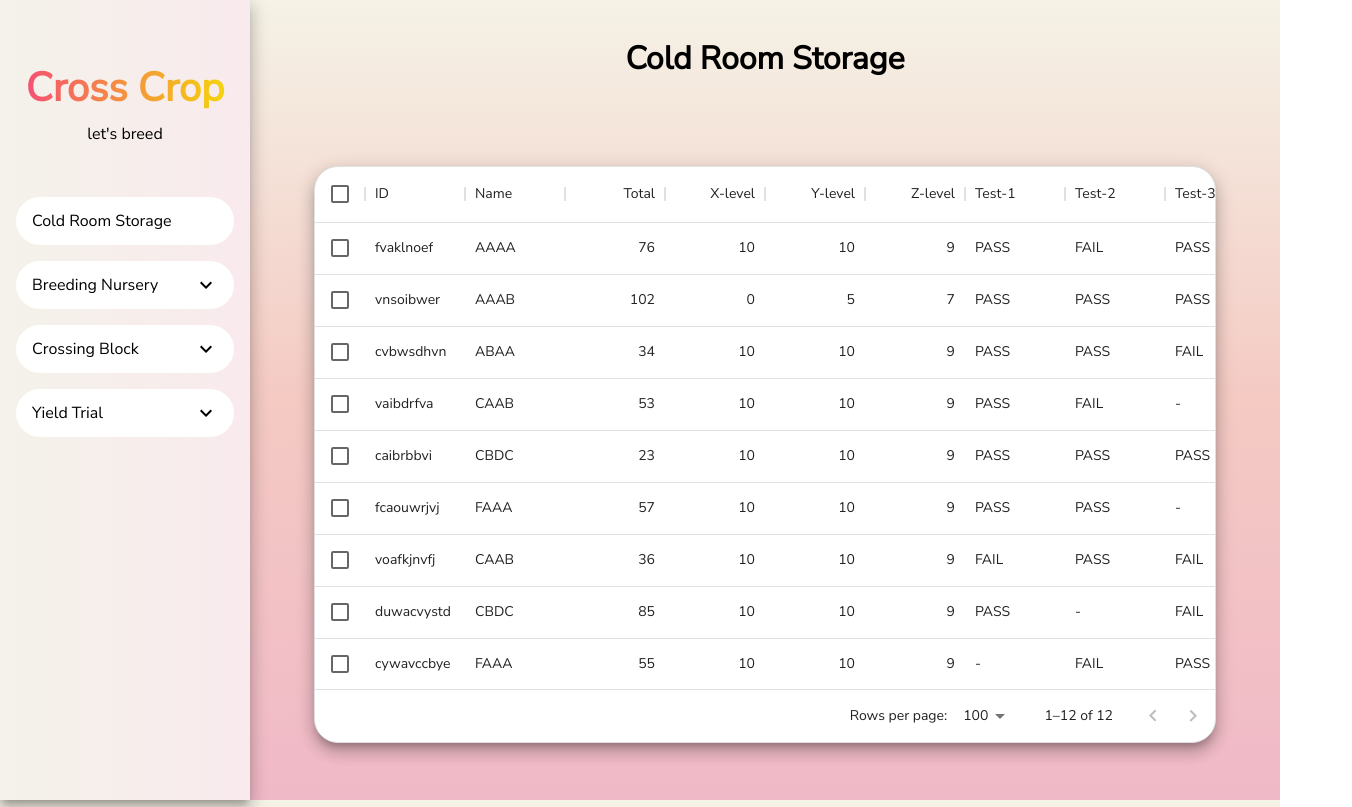
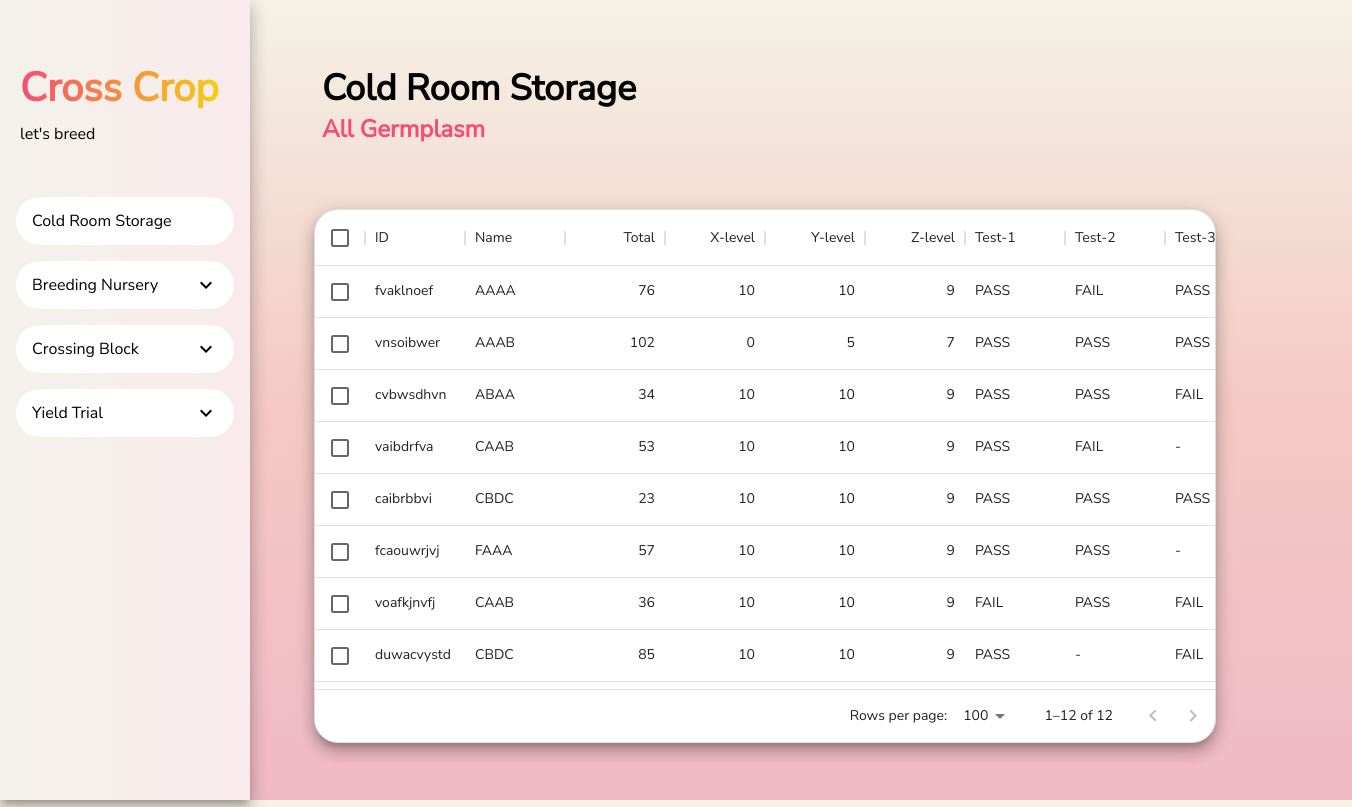
Before and after one commit to mmookptr/crosscrop-frontend, a React (Create React App) app: page /cold-room-storage in a window 1280 px wide. Shown: the whole page, 1352 px wide, since content can reach past the window. Built offline with nearby package versions, Linux system fonts and the light colour scheme.

Commit message:
add pageTitle styling

```diff
--- a/src/App.css
+++ b/src/App.css
@@ -1,4 +1,4 @@
 .App {
-  text-align: center;
+  /* text-align: center; */
   height: 100%;
 }
--- a/src/App.js
+++ b/src/App.js
@@ -26,6 +26,15 @@ const theme = createTheme({
 	},
 	typography: {
 		fontFamily: ["Nunito Sans"],
+		pageTitle: {
+			fontSize: "36px",
+			fontWeight: "bold",
+		},
+		pageSubTitle: {
+			fontSize: "24px",
+			fontWeight: "bold",
+			color: "#f54d75"
+		}
 	},
 });
 
--- a/src/components/DatasheetLayout.js
+++ b/src/components/DatasheetLayout.js
@@ -4,8 +4,6 @@ import { Box } from "@mui/system";
 import { DataGrid } from '@mui/x-data-grid';
 
 import { mockData } from '../mockData';
-
-import '../css/Datasheet.css'
 
 const columns = [
   {field: "id", headerName: "ID"},
--- a/src/css/Datasheet.css
+++ /dev/null
@@ -1,7 +0,0 @@
-.Datasheet {
-  display: flex;
-  height: 100%;
-  /* width: 50%; */
-  align-items: center;
-  padding: 64px;
-}
--- a/src/css/Layout.css
+++ b/src/css/Layout.css
@@ -8,5 +8,5 @@ html,body { height:100%; }
 
 .PageContainer {
   flex: auto;
-  padding-top: 16px;
+  margin-top: 64px;
 }
--- a/src/pages/ColdRoomStoragePage.js
+++ b/src/pages/ColdRoomStoragePage.js
@@ -1,4 +1,6 @@
 import React from "react";
+
+import { Typography } from "@mui/material";
 
 import PageLayout from "../components/Layout";
 import Datasheet from "../components/DatasheetLayout";
@@ -6,7 +8,8 @@ import Datasheet from "../components/DatasheetLayout";
 const ColdRoomStoragePage = () => {
 	return (
 		<PageLayout>
-			<h1>Cold Room Storage</h1>
+			<Typography display="block" variant="pageTitle" sx={{ marginLeft: "72px" , width: "100%"}}>Cold Room Storage</Typography>
+			<Typography variant="pageSubTitle" sx={{ marginLeft: "72px" }}>All Germplasm</Typography>
 			<Datasheet />
 		</PageLayout>
 	);
```
